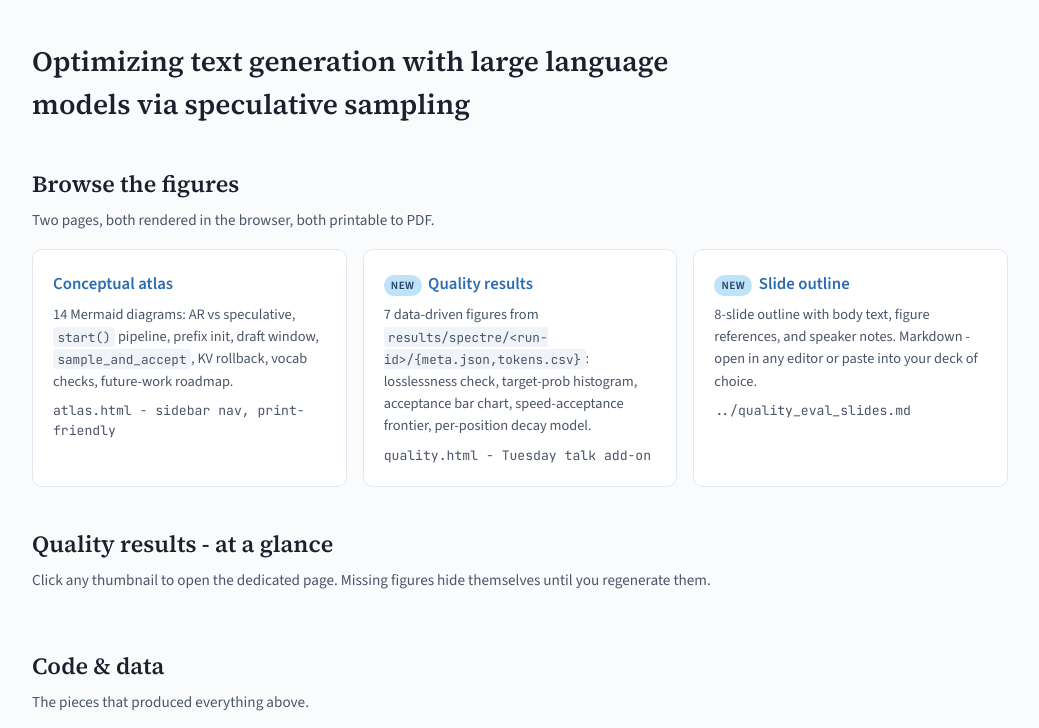
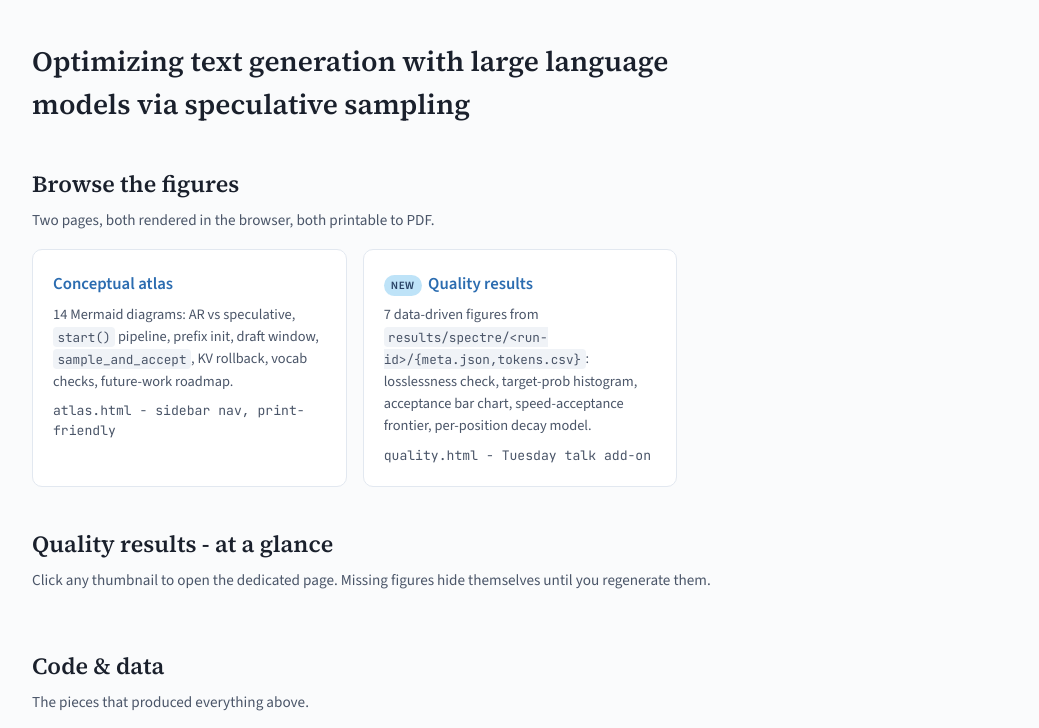
Before and after one commit to petersid2022/master-thesis, a plain HTML site: page spectre/presentation/html/index.html in a window 1280 px wide. Shown: the top 728 px of the page, without its empty margins (120-1159 px from the left). Drawn offline with nearby package versions, Linux system fonts and the light colour scheme.

Commit message:
remove old docs

```diff
--- a/spectre/presentation/html/index.html
+++ b/spectre/presentation/html/index.html
@@ -102,14 +102,6 @@
           </p>
           <p class="meta">quality.html - Tuesday talk add-on</p>
         </a>
-        <a class="card" href="../quality_eval_slides.md">
-          <h2><span class="badge new">new</span>Slide outline</h2>
-          <p>
-            8-slide outline with body text, figure references, and speaker notes.
-            Markdown - open in any editor or paste into your deck of choice.
-          </p>
-          <p class="meta">../quality_eval_slides.md</p>
-        </a>
       </div>
 
       <h2 class="section-title">Quality results - at a glance</h2>
@@ -184,7 +176,6 @@
       <p class="section-sub">Long-form notes and presentation sources.</p>
       <ul class="code-list">
         <li><a href="../../../notes.md">notes.md</a><span class="desc">- full thesis notebook</span></li>
-        <li><a href="../quality_eval_slides.md">quality_eval_slides.md</a><span class="desc">- slide outline</span></li>
         <li><a href="../README.md">presentation/README.md</a><span class="desc">- how to view and regenerate everything on this page</span></li>
         <li><a href="../mermaid/diagrams.md">mermaid/diagrams.md</a><span class="desc">- raw Mermaid sources (paste into mermaid.live)</span></li>
         <li><a href="../excalidraw/README.md">excalidraw/README.md</a><span class="desc">- hand-drawn slide workflow + starter scene</span></li>
```
Also changed, not shown: 2 other files.
